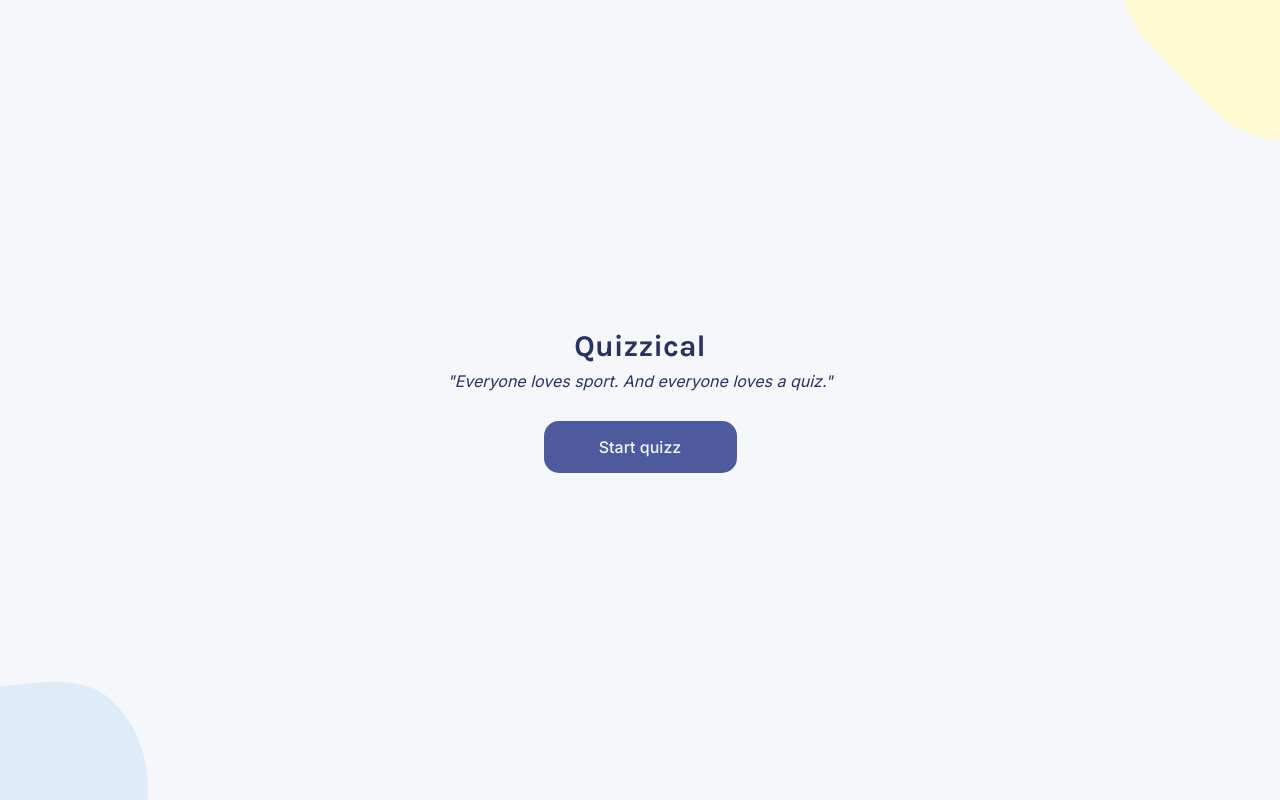
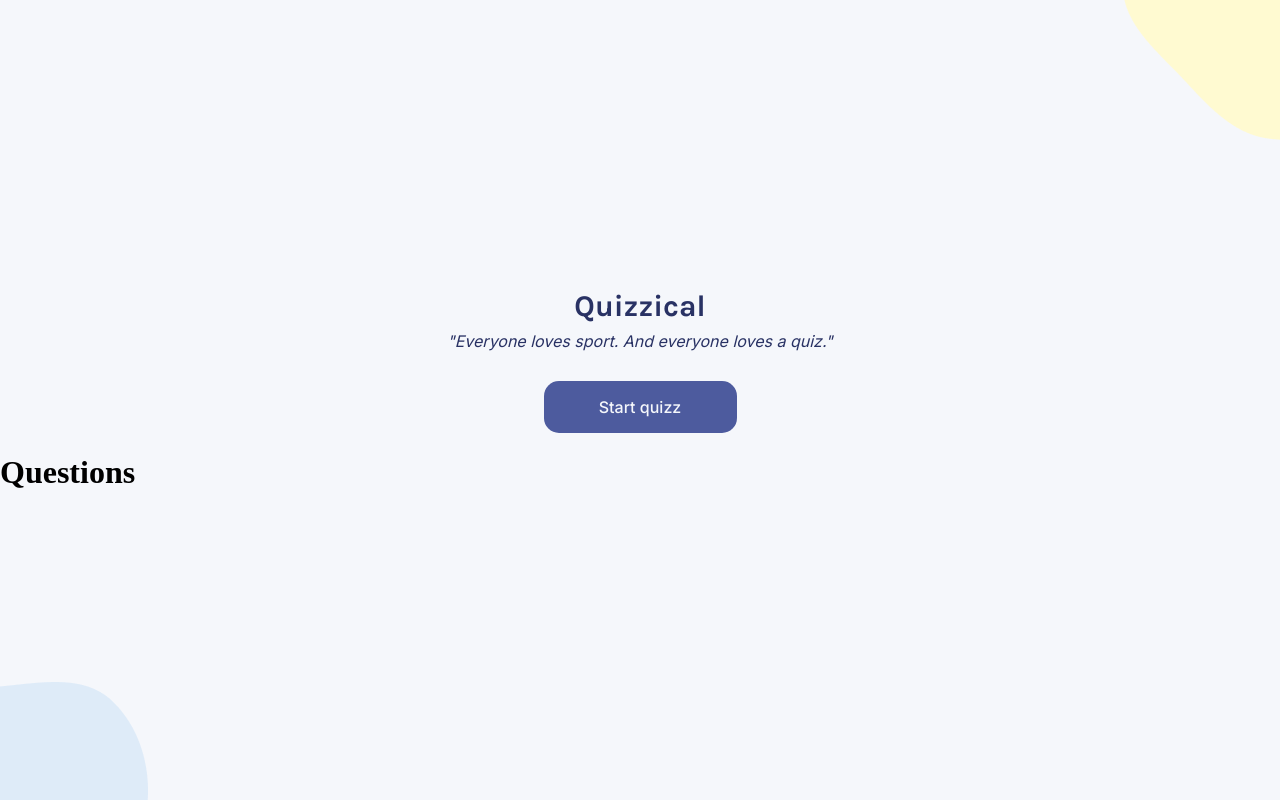
Before and after one commit to Kb739/Quizz, a React (Create React App) app: page / in a window 1280 px wide. Built offline with nearby package versions, Linux system fonts and the light colour scheme.

Commit message:
Add Questions component to  App

```diff
--- a/src/App.js
+++ b/src/App.js
@@ -1,13 +1,14 @@
 import React from 'react'
 import './style.css'
-import Intro from './components/Intro';
-
+import Intro from './components/Intro'
+import Questions from './components/Questions'
 function App() {
     return (
         <main>
             <img className='blob-2' src={require('./images/blob 5.png')} alt='blob' />
             <img className='blob-1' src={require('./images/blob 1.png')} alt='blob' />
             <Intro />
+            <Questions />
         </main>
     )
 }
--- /dev/null
+++ b/src/components/Questions.js
@@ -0,0 +1,10 @@
+import React from 'react'
+
+function Questions() {
+    return (
+        <h1>
+            Questions
+        </h1>
+    )
+}
+export default Questions;
```
